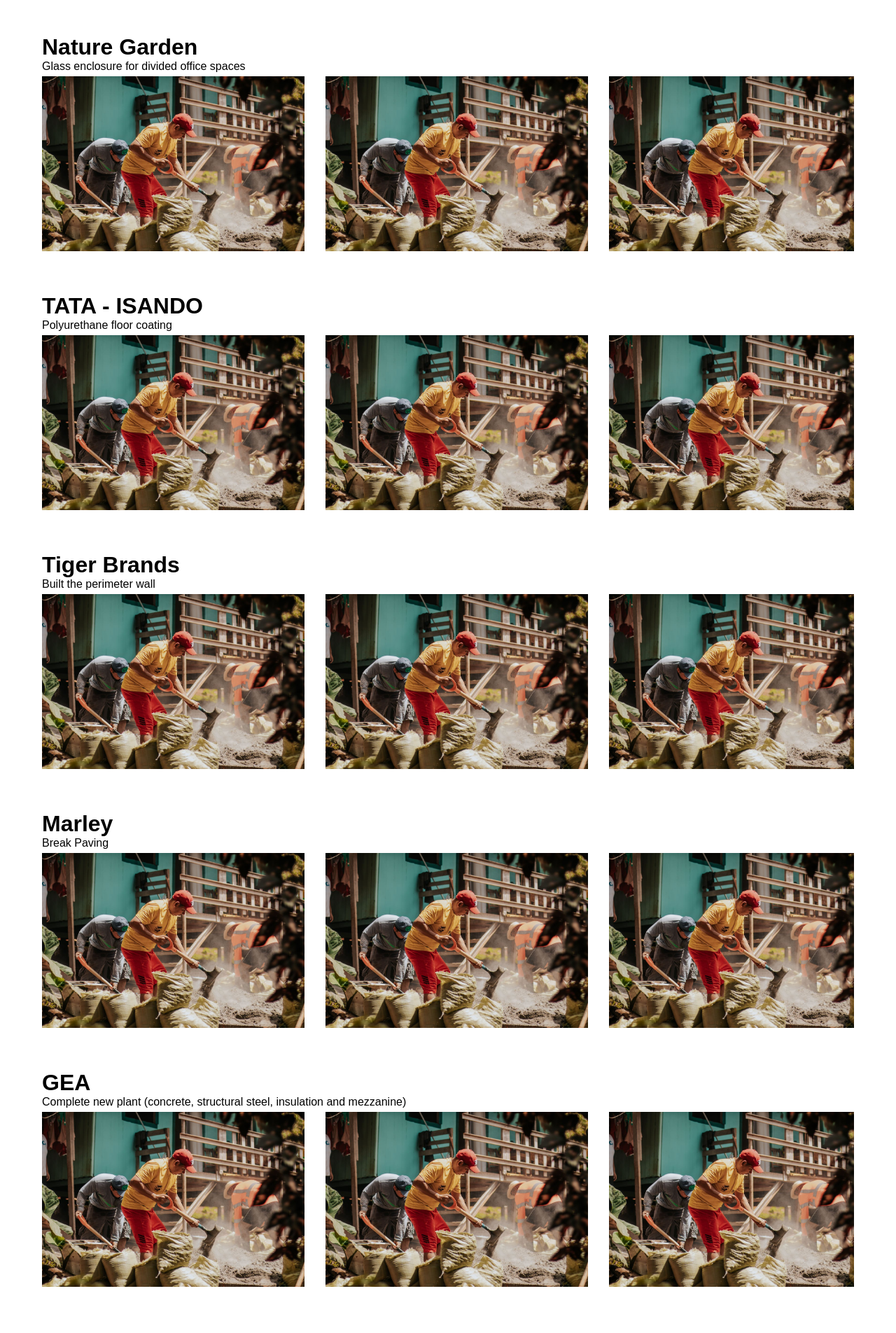
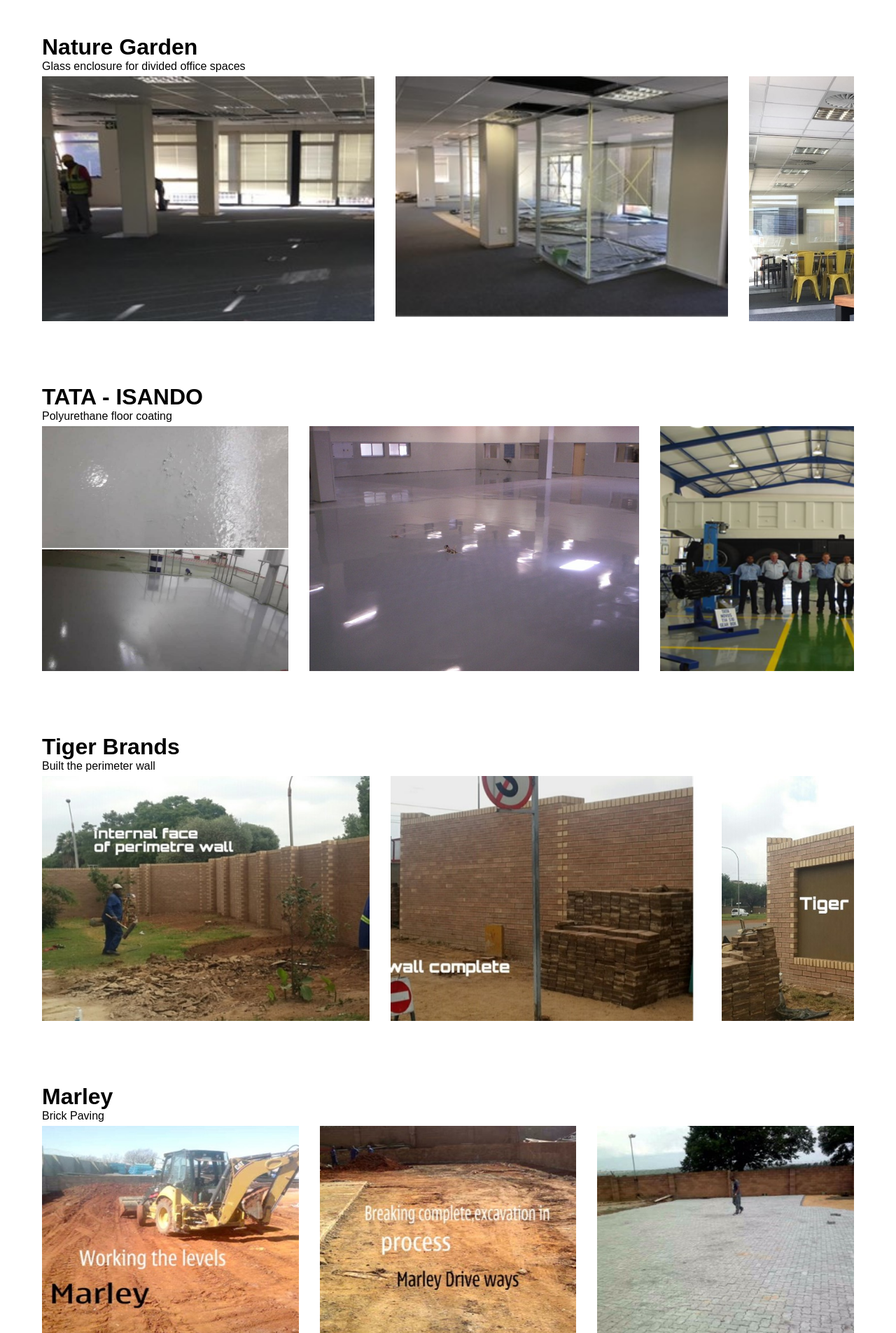
Before and after one commit to DiksonIvySon/Avant-Projects, a React (Vite) app in the folder AvantProjects/: page /projects in a window 1280 px wide. Shown: the part 515-2420 px from the top of the page at 70% size. Built offline with nearby package versions, Linux system fonts and the light colour scheme.

Commit message:
Added all the correct project picyures.

```diff
--- a/AvantProjects/src/pages/Projects.css
+++ b/AvantProjects/src/pages/Projects.css
@@ -3,13 +3,13 @@
 div.scroll-container {
     overflow: auto;
     white-space: nowrap;
-    height: 280px;
+    height: 410px;
     display: flex;
     gap: 30px;
 }
 
 div.scroll-container img {
-    height: 250px;
+    height: 350px;
     width: 100%;
     max-width: 475px;
     object-fit: cover;
--- a/AvantProjects/src/pages/Projects.jsx
+++ b/AvantProjects/src/pages/Projects.jsx
@@ -10,6 +10,47 @@
 
 import hard_hat from '../images/hard_hat.png';
 import working from '../images/working.jpeg';
+//NATURES GARDEN PICTURES
+import picture57 from '../images_projects/Picture57.jpg';
+import picture58 from '../images_projects/Picture58.jpg';
+import picture60 from '../images_projects/Picture60.jpg';
+//TATA PICTURES
+import picture0 from '../images_projects/Picture0.jpg';
+import picture1 from '../images_projects/Picture1.jpg';
+import picture3 from '../images_projects/Picture3.png';
+//TIGER BRANDS PICTURES
+import picture19 from '../images_projects/Picture19.jpg';
+import picture20 from '../images_projects/Picture20.jpg';
+import picture18 from '../images_projects/Picture18.jpg';
+//MARLEY PICTURES (BREAK PAVING)
+import picture21 from '../images_projects/Picture21.jpg';
+import picture22 from '../images_projects/Picture22.jpg';
+import picture23 from '../images_projects/Picture23.jpg';
+//GEA PICTURES
+import picture40 from '../images_projects/Picture40.jpg';
+import picture39 from '../images_projects/Picture39.jpg';
+import picture41 from '../images_projects/Picture41.jpg';
+//SEEFFAM PICTURES
+import picture51 from '../images_projects/Picture51.jpg';
+import picture52 from '../images_projects/Picture52.jpg';
+import picture53 from '../images_projects/Picture53.jpg';
+//SEEFFAM PICTURES
+import picture7 from '../images_projects/Picture7.jpg';
+import picture8 from '../images_projects/Picture8.jpg';
+import picture9 from '../images_projects/Picture9.jpg';
+//MARLEY PICTURES
+import picture26 from '../images_projects/Picture26.jpg';
+import picture27 from '../images_projects/Picture27.jpg';
+import picture28 from '../images_projects/Picture28.jpg';
+//MCCAIN PICTURES
+import picture48 from '../images_projects/Picture48.jpg';
+import picture49 from '../images_projects/Picture49.jpg';
+import picture50 from '../images_projects/Picture50.jpg';
+//GEA PICTURES
+import picture42 from '../images_projects/Picture42.jpg';
+import picture43 from '../images_projects/Picture43.jpg';
+import picture44 from '../images_projects/Picture44.jpg';
+
 
 function Projects() {
 
@@ -30,81 +71,90 @@
                 <h1>Nature Garden</h1>
                 <p>Glass enclosure for divided office spaces</p>
                 <div class="scroll-container">
-                    <img src={working} alt="" />
-                    <img src={working} alt="" />
-                    <img src={working} alt="" />
+                    <img src={picture57} alt="Project Picture" />
+                    <img src={picture58} alt="Project Picture" />
+                    <img src={picture60} alt="Project Picture" />
                 </div>
             </div>
             <div className='projects-page-project'>
                 <h1>TATA - ISANDO</h1>
                 <p>Polyurethane floor coating</p>
                 <div class="scroll-container">
-                    <img src={working} alt="" />
-                    <img src={working} alt="" />
-                    <img src={working} alt="" />
+                    <img src={picture0} alt="Project Picture" />
+                    <img src={picture1} alt="Project Picture" />
+                    <img src={picture3} alt="Project Picture" />
                 </div>
             </div>
             <div className='projects-page-project'>
                 <h1>Tiger Brands</h1>
                 <p>Built the perimeter wall</p>
                 <div class="scroll-container">
-                    <img src={working} alt="" />
-                    <img src={working} alt="" />
-                    <img src={working} alt="" />
+                    <img src={picture19} alt="Project Picture" />
+                    <img src={picture20} alt="Project Picture" />
+                    <img src={picture18} alt="Project Picture" />
                 </div>
             </div>
             <div className='projects-page-project'>
                 <h1>Marley</h1>
-                <p>Break Paving</p>
+                <p>Brick Paving</p>
                 <div class="scroll-container">
-                    <img src={working} alt="" />
-                    <img src={working} alt="" />
-                    <img src={working} alt="" />
+                    <img src={picture21} alt="Project Picture" />
+                    <img src={picture22} alt="Project Picture" />
+                    <img src={picture23} alt="Project Picture" />
                 </div>
             </div>
             <div className='projects-page-project'>
                 <h1>GEA</h1>
                 <p>Complete new plant (concrete, structural steel, insulation and mezzanine)</p>
                 <div class="scroll-container">
-                    <img src={working} alt="" />
-                    <img src={working} alt="" />
-                    <img src={working} alt="" />
+                    <img src={picture40} alt="Project Picture" />
+                    <img src={picture39} alt="Project Picture" />
+                    <img src={picture41} alt="Project Picture" />
                 </div>
             </div>
             <div className='projects-page-project'>
                 <h1>Seeffam</h1>
                 <p>Press machine foundation and bund walls</p>
                 <div class="scroll-container">
-                    <img src={working} alt="" />
-                    <img src={working} alt="" />
-                    <img src={working} alt="" />
+                    <img src={picture51} alt="Project Picture" />
+                    <img src={picture52} alt="Project Picture" />
+                    <img src={picture53} alt="Project Picture" />
                 </div>
             </div>
             <div className='projects-page-project'>
                 <h1>Seeffam</h1>
-                <p>Torch on waterproofing</p>
+                <p>Waterproofing</p>
                 <div class="scroll-container">
-                    <img src={working} alt="" />
-                    <img src={working} alt="" />
-                    <img src={working} alt="" />
+                    <img src={picture7} alt="Project Picture" />
+                    <img src={picture8} alt="Project Picture" />
+                    <img src={picture9} alt="Project Picture" />
                 </div>
             </div>
             <div className='projects-page-project'>
                 <h1>Marly</h1>
                 <p>Power floated concrete</p>
                 <div class="scroll-container">
-                    <img src={working} alt="" />
-                    <img src={working} alt="" />
-                    <img src={working} alt="" />
+                    <img src={picture26} alt="Project Picture" />
+                    <img src={picture27} alt="Project Picture" />
+                    <img src={picture28} alt="Project Picture" />
                 </div>
             </div>
             <div className='projects-page-project'>
                 <h1>McCain</h1>
                 <p>Plints cast floor repair and steel work</p>
                 <div class="scroll-container">
-                    <img src={working} alt="" />
-                    <img src={working} alt="" />
-                    <img src={working} alt="" />
+                    <img src={picture48} alt="Project Picture" />
+                    <img src={picture49} alt="Project Picture" />
+                    <img src={picture50} alt="Project Picture" />
+                </div>
+            </div>
+            <div className='projects-page-project'>
+                <h1>GEA</h1>
+                <p>Mezzanine floor cast and hand rails</p>
+                <div class="scroll-container">
+                    <img src={picture42} alt="Project Picture" />
+                    <img src={picture43} alt="Project Picture" />
+                    <img src={picture44} alt="Project Picture" />
                 </div>
             </div>
         </div>
```
Also changed, not shown: AvantProjects/src/images_projects/Picture0.jpg (renamed from AvantProjects/src/images_projects/WhatsApp Image 2023-11-09 at 18.45.28_6c6a6198.jpg).
